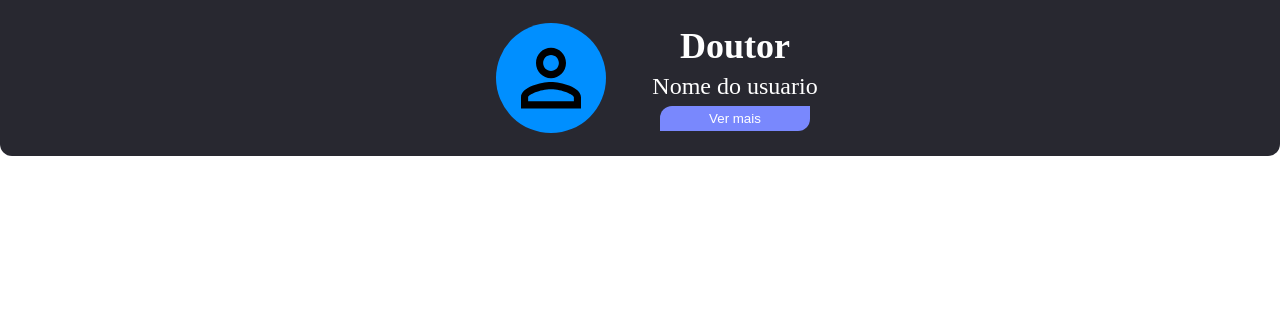
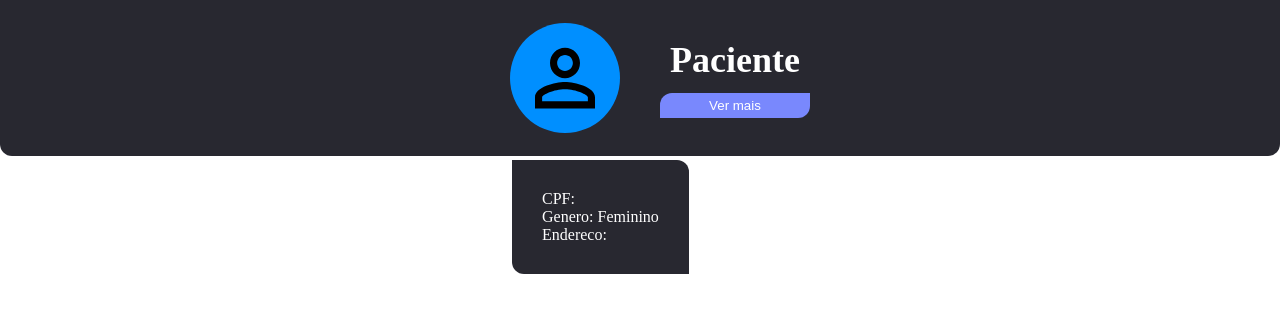
Before and after one commit to MarcosGulhotti/I-Healthy, a React (Create React App) app: page / in a window 1280 px wide. Shown: the top 312 px of the page. Built offline with nearby package versions, Linux system fonts and the light colour scheme; no server answers.

Commit message:
feature:adicionado parte logica do componente, agora faz requisicoes e fornece dados da api

```diff
--- a/src/Components/UserHeader/index.tsx
+++ b/src/Components/UserHeader/index.tsx
@@ -1,10 +1,33 @@
-import { Container, User } from "./style";
+import { Container, Modal, User } from "./style";
 import img from "./../../Assets/Images/User.svg";
-interface IUserHeaderProps {
-  isPacient?: boolean;
-}
+import { api } from "../../Services/api";
+import toast from "react-hot-toast";
+import { useEffect } from "react";
+import { useState } from "react";
+import { IUserHeaderProps, IuserData } from "../../Types";
 
 const UserHeader = ({ isPacient = false }: IUserHeaderProps) => {
+  const [modal, setModal] = useState<boolean>(false);
+  const [id, setId] = useState<number>(() => {
+    const data = localStorage.getItem("@Kenzie:id");
+    if (data) {
+      return JSON.parse(data);
+    }
+    return 0;
+  });
+  const [user, setUser] = useState<IuserData>({} as IuserData);
+  const handleModal = () => setModal(!modal);
+  const getUser = async (id: number) => {
+    try {
+      const { data } = await api.get(`/users?id=${id}`);
+      setUser(data[0]);
+    } catch {
+      toast.error("algo deu errado");
+    }
+  };
+  useEffect(() => {
+    getUser(id);
+  }, [id]);
   return (
     <Container isPacient={isPacient}>
       <div>
@@ -14,17 +37,25 @@ const UserHeader = ({ isPacient = false }: IUserHeaderProps) => {
       </div>
       {isPacient ? (
         <User>
-          <h2>Paciente</h2>
-          <p>Nome do usuario</p>
-          <button> Ver mais </button>
+          <h2>Doutor</h2>
+          <p>{user?.name}</p>
+          <button onClick={handleModal}> Ver mais </button>
         </User>
       ) : (
         <User>
-          <h2>Doutor</h2>
-          <p>Nome do usuario</p>
-          <button> Ver mais </button>
+          <h2>Paciente</h2>
+          <p>{user?.name}</p>
+          <button onClick={handleModal}> Ver mais </button>
         </User>
       )}
+
+      <Modal modal={modal}>
+        <ul>
+          <li>CPF: {user?.cpf}</li>
+          <li>Genero: {user?.gender === "M" ? "Masculino" : "Feminino"}</li>
+          <li>Endereco: {user?.adress}</li>
+        </ul>
+      </Modal>
     </Container>
   );
 };
--- a/src/Components/UserHeader/style.ts
+++ b/src/Components/UserHeader/style.ts
@@ -43,4 +43,24 @@ export const User = styled.div`
     border: none;
     border-radius: 0.75rem 0;
   }
+  button:active {
+    transform: scale(0.98);
+    box-shadow: 9px 2px 32px 10px rgba(0, 0, 0, 0.24);
+  }
+  @media (max-width: 350px) {
+    > button {
+      width: 100%;
+    }
+  }
 `;
+export const Modal = styled.div<{ modal: boolean }>`
+  position: absolute;
+  top: 160px;
+  left: 40%;
+  padding: 30px;
+  background: var(--Main-Black);
+  border-radius: 0 0.75rem;
+  z-index: 10;
+  transition: opacity 0.5s;
+  opacity: ${(props) => (props.modal ? "0" : "100")};
+`;
```
Also changed, not shown: src/Types/index.tsx (+13 -1 lines).
